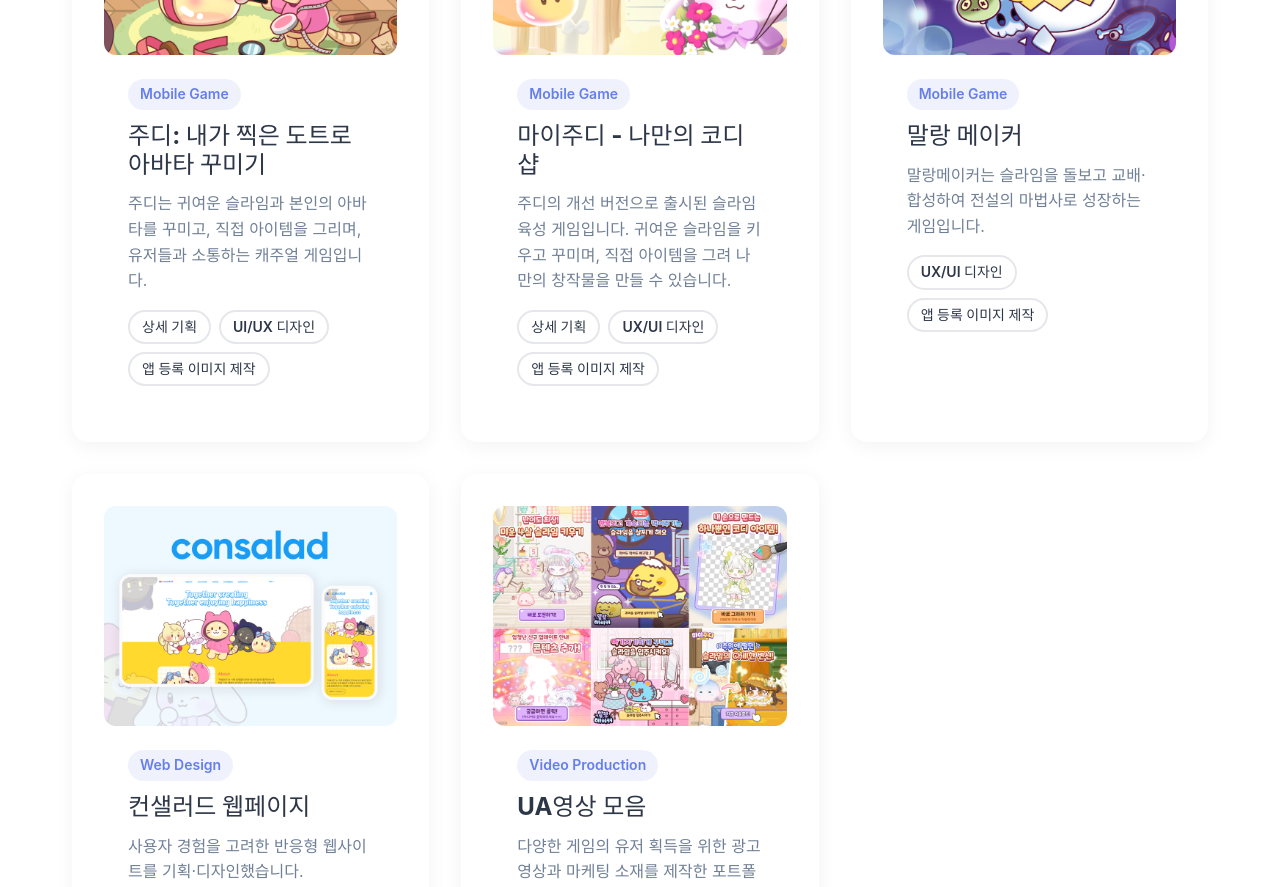
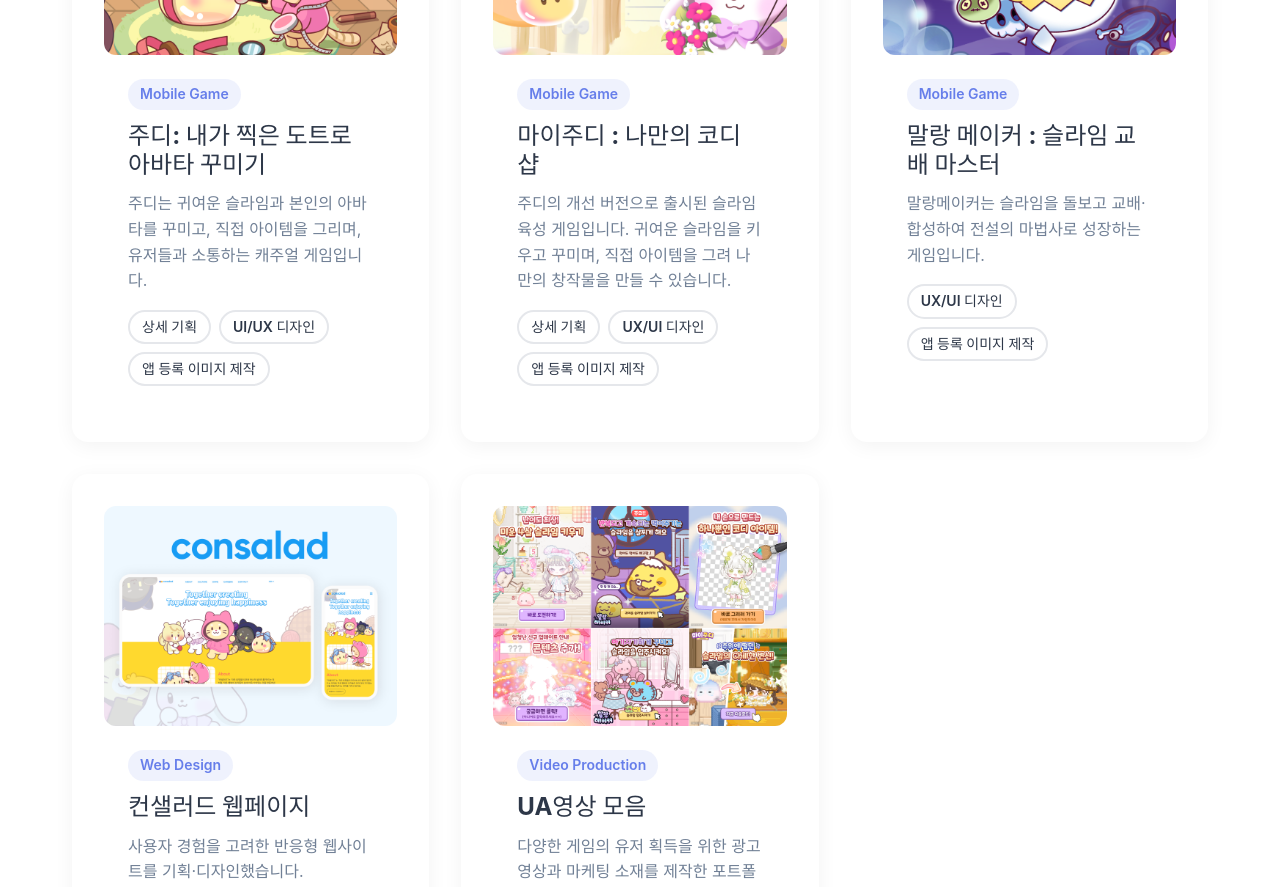
Before and after one commit to yjmeoiin/yjmeoiin.github.io, a React (Vite) app: page / in a window 1280 px wide. Shown: the part 2280-3167 px from the top of the page. Built offline with nearby package versions, Linux system fonts and the light colour scheme.

Commit message:
Update Portfolio.jsx

```diff
--- a/src/components/Portfolio.jsx
+++ b/src/components/Portfolio.jsx
@@ -166,7 +166,7 @@ function Portfolio() {
     },
     {
       id: 3,
-      title: '마이주디 - 나만의 코디샵',
+      title: '마이주디 : 나만의 코디샵',
       category: 'Mobile Game',
       description: '주디의 개선 버전으로 출시된 슬라임 육성 게임입니다.\n귀여운 슬라임을 키우고 꾸미며, 직접 아이템을 그려 나만의 창작물을 만들 수 있습니다.',
       image: '/images/Project3-thumbnail.png', // 카드용 썸네일 이미지
@@ -248,7 +248,7 @@ function Portfolio() {
     },
     {
       id: 2,
-      title: '말랑 메이커',
+      title: '말랑 메이커 : 슬라임 교배 마스터',
       category: 'Mobile Game',
       description: '말랑메이커는 슬라임을 돌보고 교배·합성하여 전설의 마법사로 성장하는 게임입니다.',
       image: '/images/Project2-thumbnail.png', // 카드용 썸네일 이미지
```
